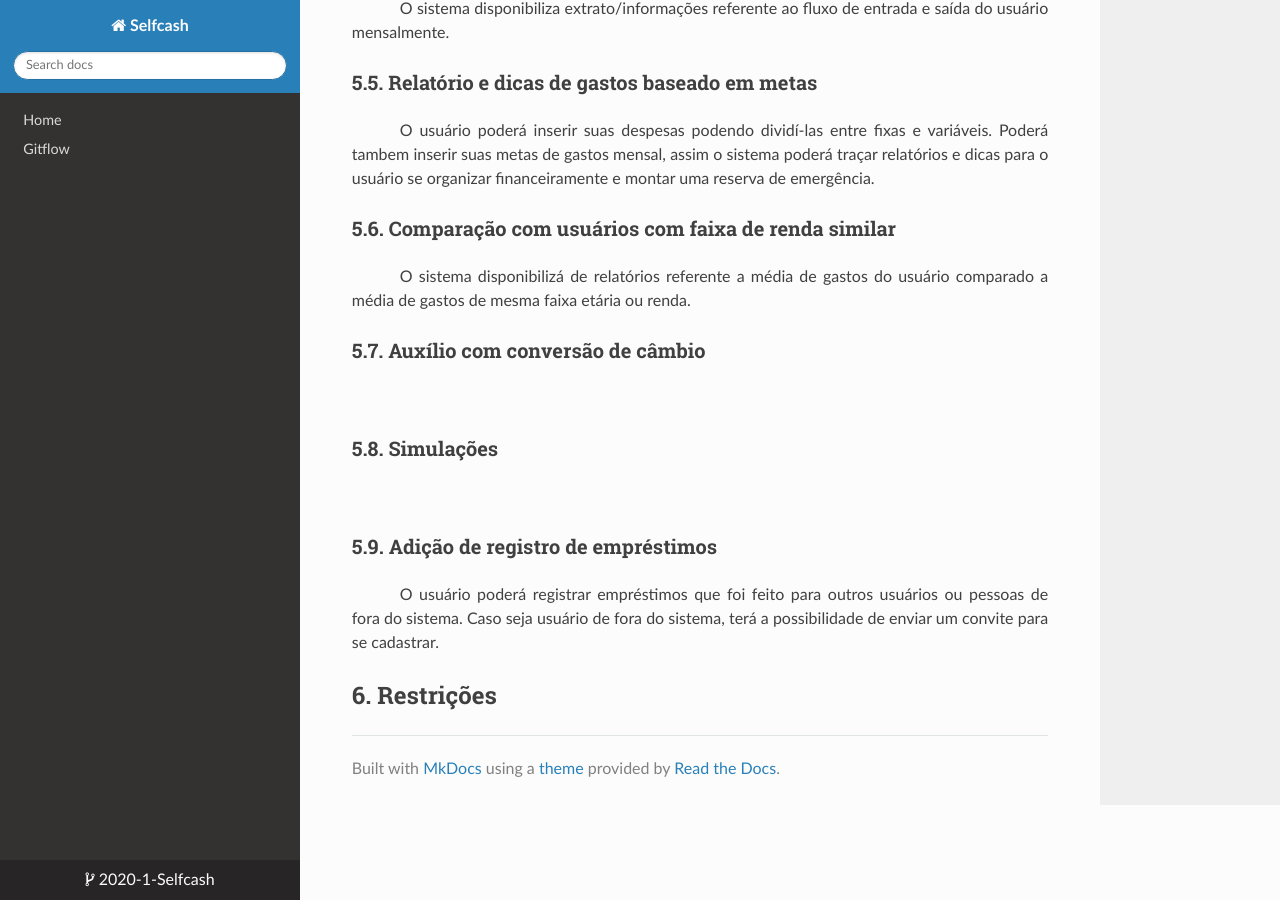
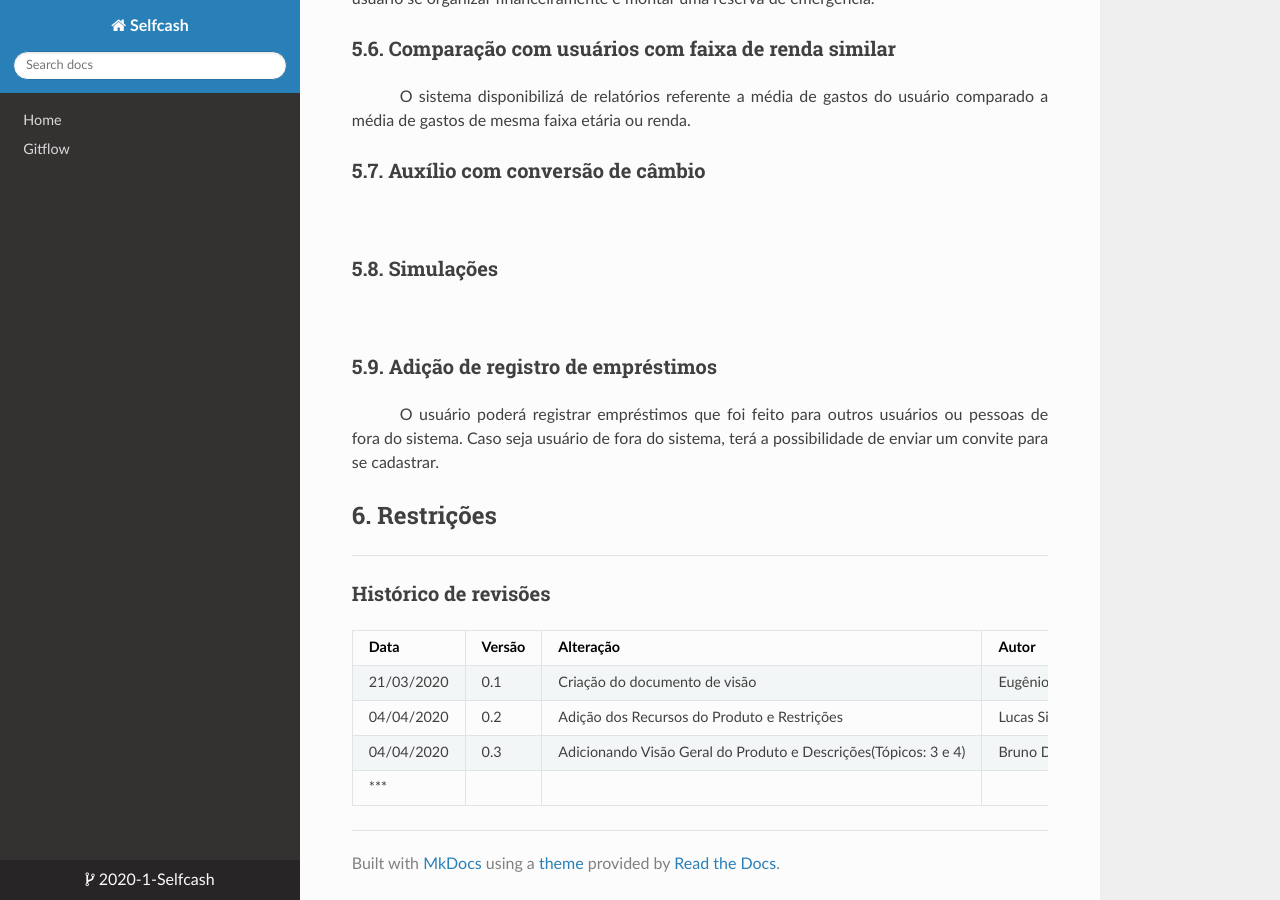
Before and after one commit to 2020-1-Selfcash/Docs, an MkDocs documentation site: the page built from docs/documento_visao.md, in a window 1280 px wide and 900 px high, scrolled down 1865 px. Built offline with MkDocs 1.6.1, drawn with Linux system fonts in a browser that asks for light colours; nearby versions of some CDN libraries; some of the changed text lies outside the part shown.

Commit message:
Update Traceability

```diff
--- a/docs/documento_visao.md
+++ b/docs/documento_visao.md
@@ -22,7 +16,7 @@ Os usuários chave desta aplicação seriam pessoas que questionam seus gastos e
 ### 3.3 Ambiente do Usuário
 A amplitute do projeto situa-se em um aplicativo denominado Selfcash que pode ser acessado através de dispositivos móveis em plataformas ainda não definidas. O intuito dos desenvolvedores é democratizar o acesso da aplicação buscando abranger o maior número de pessoas possíveis.
 
-## 4. Visão geral do produto
+## 4. Visão Geral do Produto
 
 ### 4.1 Perspectiva do Produto
 Trata-se de uma aplicação cujo objetivo é auxiliar o controle financeiro pessoal permitindo a rastreablidade de seus rendimentos, gastos e objetivos financeiros.<br>
@@ -63,3 +57,15 @@ A aplicação permite a categorização de despesas e recomendações personaliz
 
 
 ## 6. Restrições
+
+
+
+***
+
+### Histórico de revisões
+|Data|Versão|Alteração|Autor|
+|----|------|---------|-----|
+| 21/03/2020 | 0.1 | Criação do documento de visão | Eugênio |
+| 04/04/2020 | 0.2 | Adição dos Recursos do Produto e Restrições | Lucas Silva |
+|04/04/2020|0.3|Adicionando Visão Geral do Produto e Descrições(Tópicos: 3 e 4) |Bruno Duarte|
+***
```
Also changed, not shown: other parts of docs/documento_visao.md (+0 -6 lines).
